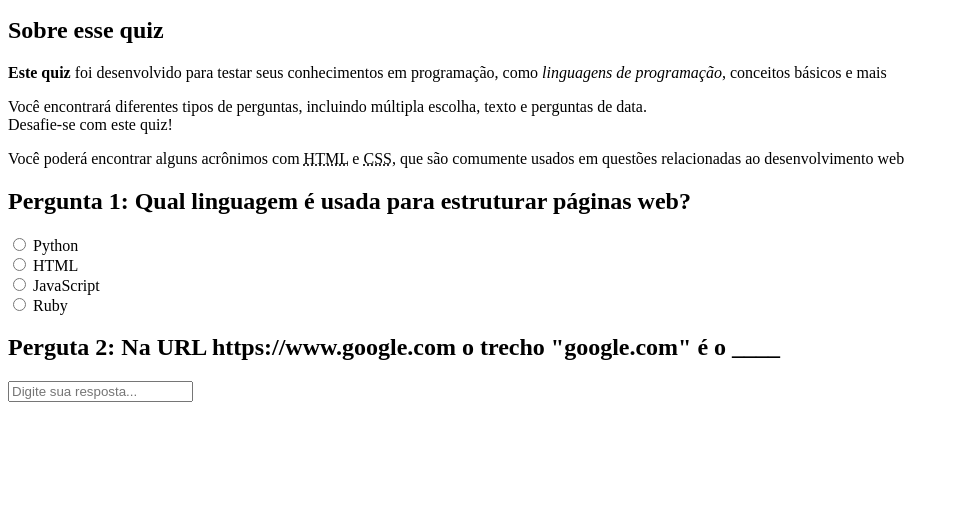
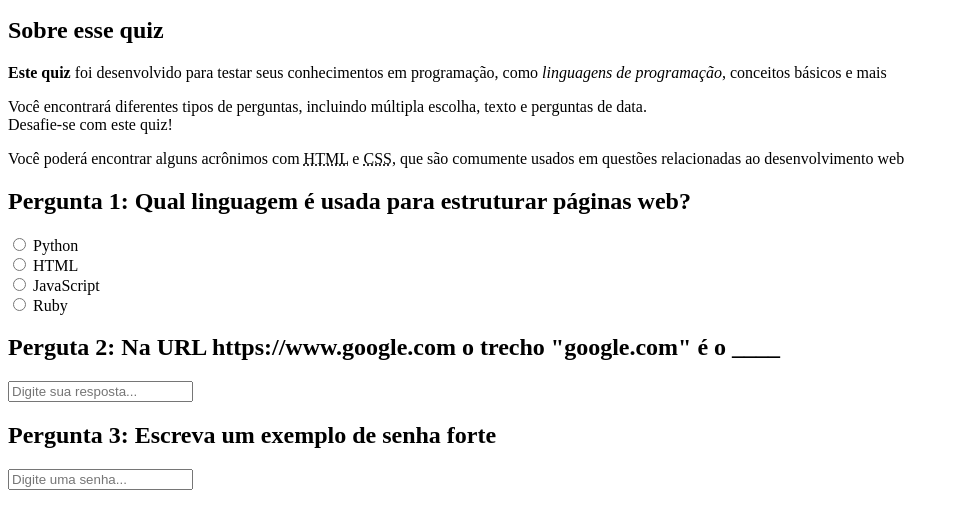
Before and after one commit to Pedro-Lucas-Almeida-Nogueira/quiz, a plain HTML site: page index.html in a window 1280 px wide. Shown: the part 101-630 px from the top of the page, without its empty margins (0-959 px from the left). Drawn offline with Linux system fonts and the light colour scheme.

Commit message:
pergunta 3 adcionada

```diff
--- a/index.html
+++ b/index.html
@@ -54,6 +54,14 @@
                     placeholder="Digite sua resposta...">
                 </form>
             </section>
+            <!--Pergunta 3: senha-->
+            <section>
+                <h2>Pergunta 3: Escreva um exemplo de senha forte</h2>
+                <form>
+                    <input type="password" id="p3"
+                    name="pergunta3" placeholder="Digite uma senha...">
+                </form>
+            </section>
         </main>
         <footer></footer>
     </body>
```
